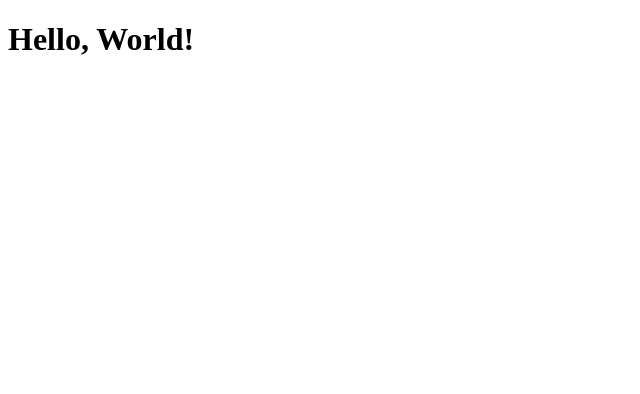
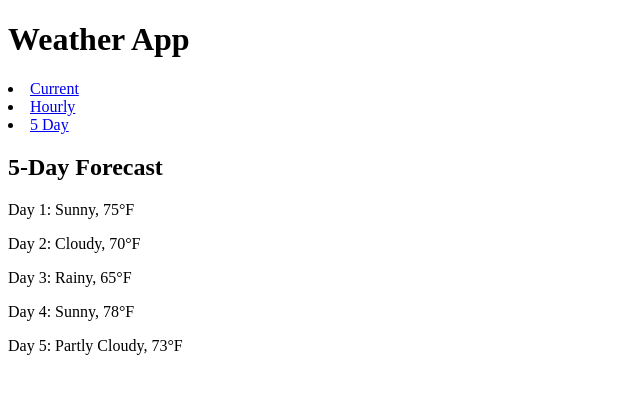
Before and after one commit to amberhammer/weather-app, a React (Vite) app: page /5-day in a window 1280 px wide. Shown: the top 394 px of the page, without its empty margins (0-640 px from the left). Built offline with nearby package versions, Linux system fonts and the light colour scheme; the HTML template or start-up script is replaced by a standard one.

Commit message:
Installed React Router and set up routes and basic pages

```diff
--- a/package.json
+++ b/package.json
@@ -11,7 +11,8 @@
   },
   "dependencies": {
     "react": "^19.2.4",
-    "react-dom": "^19.2.4"
+    "react-dom": "^19.2.4",
+    "react-router-dom": "^7.13.2"
   },
   "devDependencies": {
     "@eslint/js": "^9.39.4",
--- a/src/App.jsx
+++ b/src/App.jsx
@@ -1,11 +1,24 @@
-
+import { BrowserRouter as Router, Routes, Route, Link, BrowserRouter } from "react-router-dom";
+import Header from "./components/Header";
+import Current from "./components/Current";
+import Hourly from "./components/Hourly";
+import FiveDay from "./components/FiveDay";
 
 function App() {
 
   return (
-    <>
-      <h1>Hello, World!</h1>
-    </>
+    <BrowserRouter>
+    <div className="app">
+      <Header />
+      <div className="content">
+        <Routes>
+          <Route path="/" element={<Current />} />
+          <Route path="/hourly" element={<Hourly />} />
+          <Route path="/5-day" element={<FiveDay />} />
+        </Routes>
+      </div>
+    </div>
+  </BrowserRouter>
   )
 }
 
--- /dev/null
+++ b/src/components/Current.jsx
@@ -0,0 +1,9 @@
+export default function Current() {
+  return (
+    <div className="current">
+      <h2>Current Weather</h2>
+      <p>Temperature: 72°F</p>
+      <p>Condition: Sunny</p>
+    </div>
+  )
+}
--- /dev/null
+++ b/src/components/FiveDay.jsx
@@ -0,0 +1,12 @@
+export default function FiveDay() {
+  return (
+    <div className="five-day">
+      <h2>5-Day Forecast</h2>
+      <p>Day 1: Sunny, 75°F</p>
+      <p>Day 2: Cloudy, 70°F</p>
+      <p>Day 3: Rainy, 65°F</p>
+      <p>Day 4: Sunny, 78°F</p>
+      <p>Day 5: Partly Cloudy, 73°F</p>
+    </div>
+  )
+}
--- /dev/null
+++ b/src/components/Header.jsx
@@ -0,0 +1,20 @@
+import { Link } from 'react-router-dom'
+
+export default function Header() {
+  return (
+    <header>
+      <h1>Weather App</h1>
+      <nav>
+        <li>
+          <Link to="/">Current</Link>
+        </li>
+        <li>
+          <Link to="/hourly">Hourly</Link>
+        </li>
+        <li>
+          <Link to="/5-day">5 Day</Link>
+        </li>
+      </nav>
+    </header>
+  )
+}
--- /dev/null
+++ b/src/components/Hourly.jsx
@@ -0,0 +1,7 @@
+export default function Hourly() {
+  return (
+    <div className="hourly">
+        <h2>Hourly Forecast</h2>
+    </div>
+  )
+}
```
Also changed, not shown: 1 other file (tests, documents, lock files or other folders).
